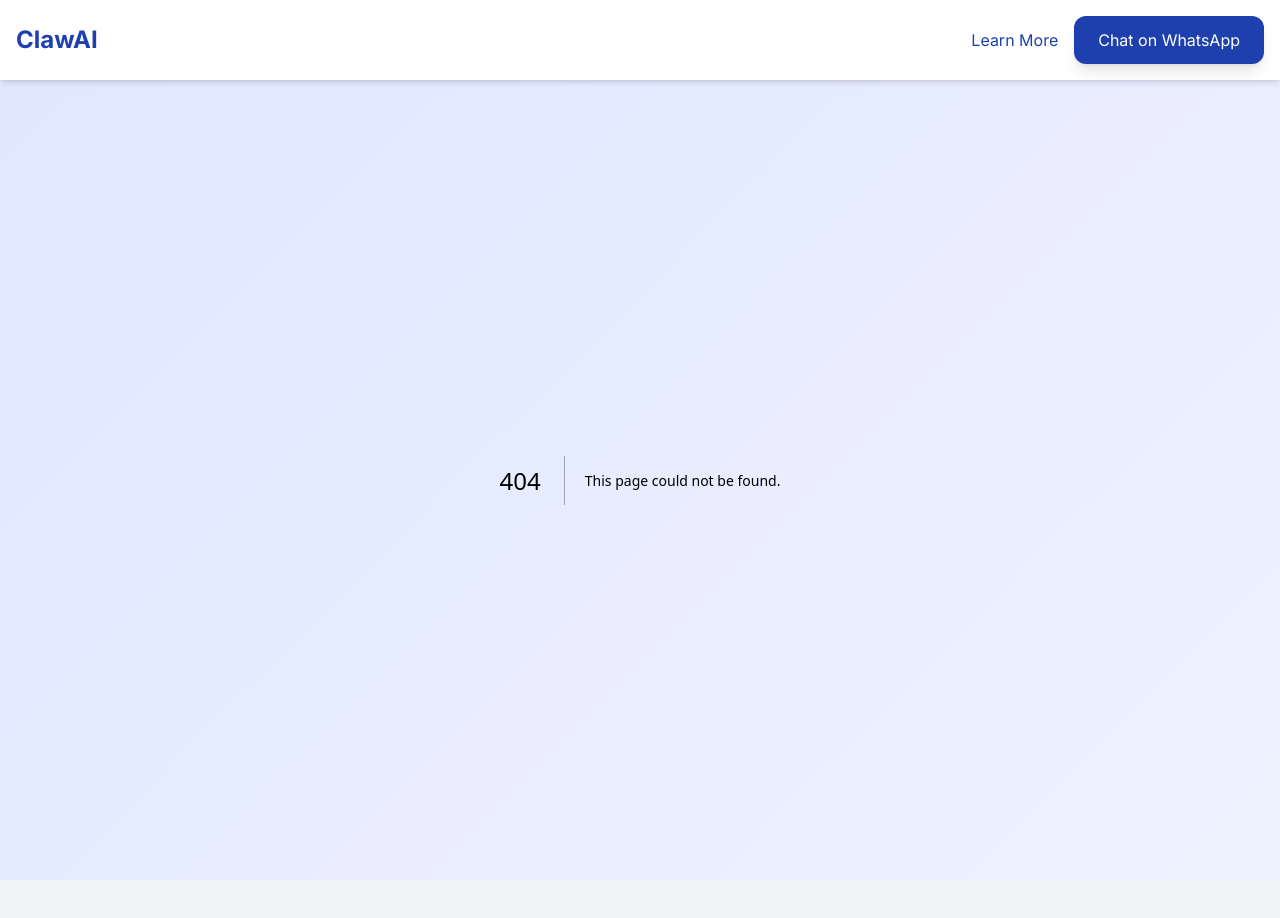
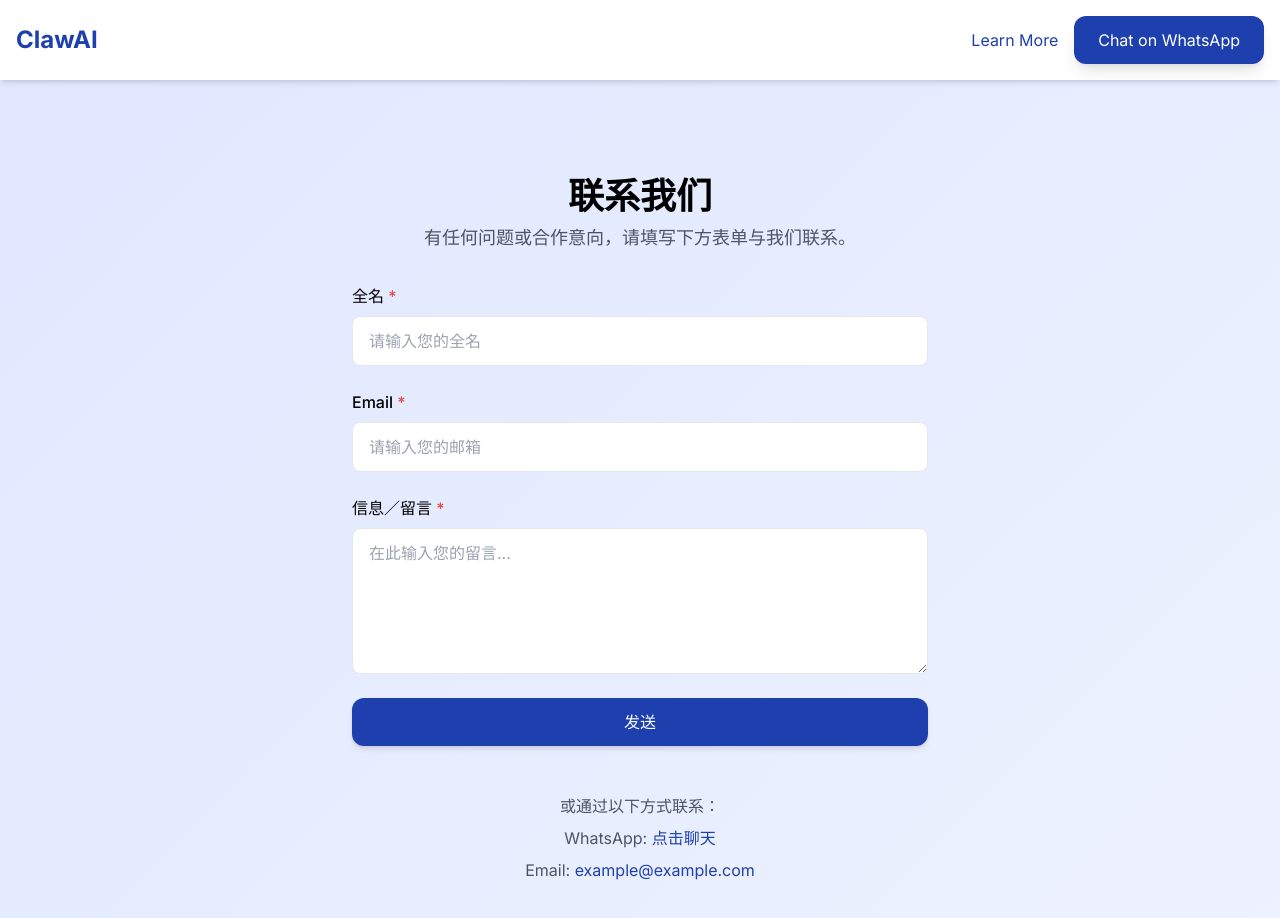
Before and after one commit to Danielkh96/mylandingpage, a Next.js app: page /contact in a window 1280 px wide. Before the commit this address had no page. Shown: the top 918 px of the page. Before the commit the page ends 880 px from the top, so only its background shows below. Built offline with nearby package versions, Linux system fonts and the light colour scheme.

Commit message:
feat: add Contact page with form and contact info

```diff
--- /dev/null
+++ b/src/app/contact/page.tsx
@@ -0,0 +1,64 @@
+export default function ContactPage() {
+  return (
+    <section id="contact" className="max-w-7xl mx-auto px-6 py-24">
+      <h1 className="text-4xl font-bold text-center">联系我们</h1>
+      <p className="mt-2 text-center text-lg text-gray-600">
+        有任何问题或合作意向，请填写下方表单与我们联系。
+      </p>
+      <form className="mt-8 grid gap-6 max-w-xl mx-auto">
+        <div className="flex flex-col">
+          <label htmlFor="name" className="mb-2 font-medium">
+            全名 <span className="text-red-500">*</span>
+          </label>
+          <input
+            id="name"
+            type="text"
+            required
+            className="px-4 py-3 border rounded-lg focus:outline-none focus:ring-2 focus:ring-primary"
+            placeholder="请输入您的全名"
+          />
+        </div>
+        <div className="flex flex-col">
+          <label htmlFor="email" className="mb-2 font-medium">
+            Email <span className="text-red-500">*</span>
+          </label>
+          <input
+            id="email"
+            type="email"
+            required
+            className="px-4 py-3 border rounded-lg focus:outline-none focus:ring-2 focus:ring-primary"
+            placeholder="请输入您的邮箱"
+          />
+        </div>
+        <div className="flex flex-col">
+          <label htmlFor="message" className="mb-2 font-medium">
+            信息／留言 <span className="text-red-500">*</span>
+          </label>
+          <textarea
+            id="message"
+            required
+            rows={5}
+            className="px-4 py-3 border rounded-lg focus:outline-none focus:ring-2 focus:ring-primary"
+            placeholder="在此输入您的留言..."
+          />
+        </div>
+        <button
+          type="submit"
+          className="w-full px-6 py-3 bg-primary text-white rounded-xl shadow-md hover:bg-secondary transition"
+        >
+          发送
+        </button>
+      </form>
+
+      <div className="mt-12 text-center space-y-2 text-gray-600">
+        <p>或通过以下方式联系：</p>
+        <p>
+          WhatsApp: <a href="https://wa.me/" className="text-primary hover:underline">点击聊天</a>
+        </p>
+        <p>
+          Email: <a href="mailto:example@example.com" className="text-primary hover:underline">example@example.com</a>
+        </p>
+      </div>
+    </section>
+  );
+}
```
